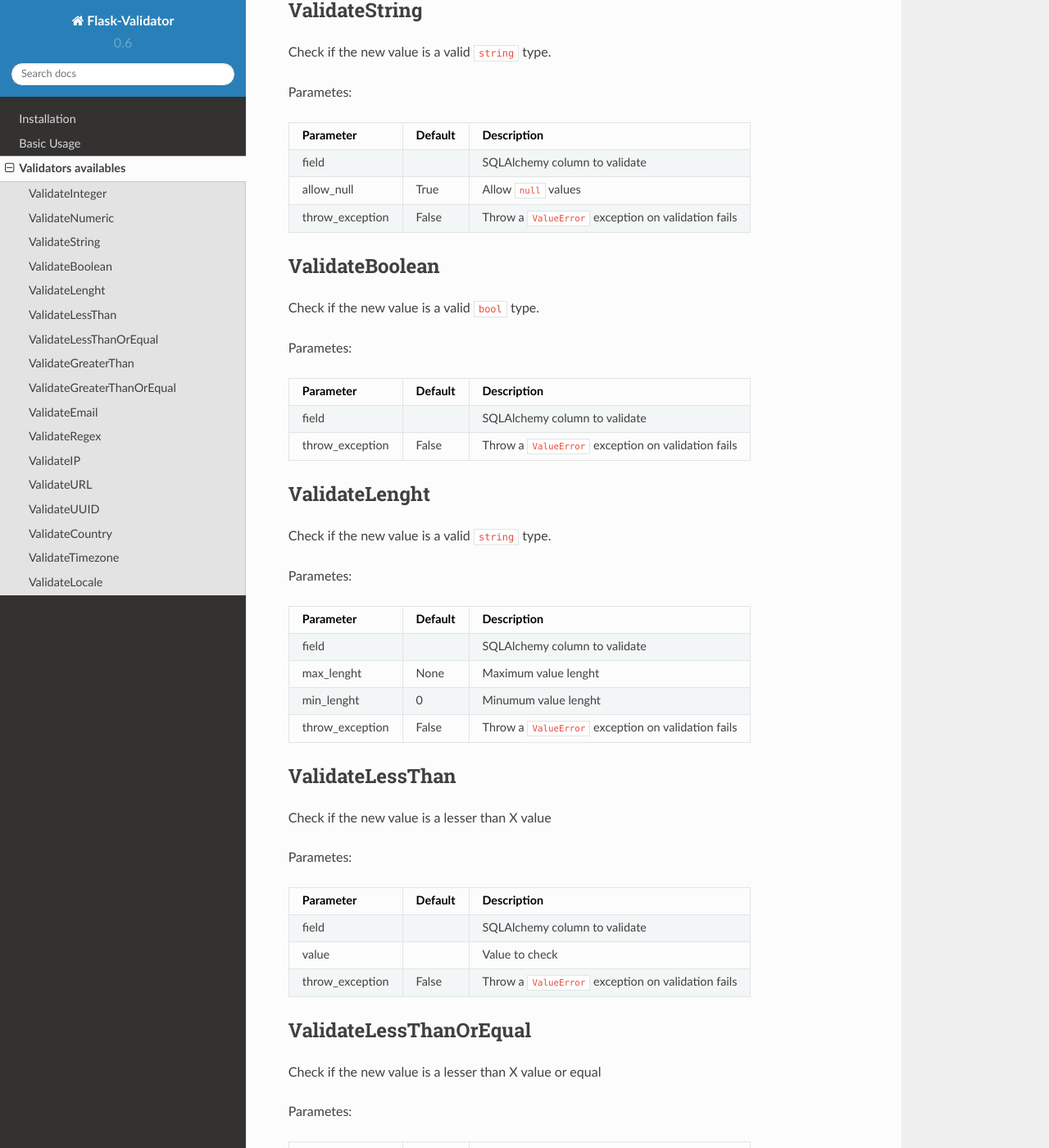
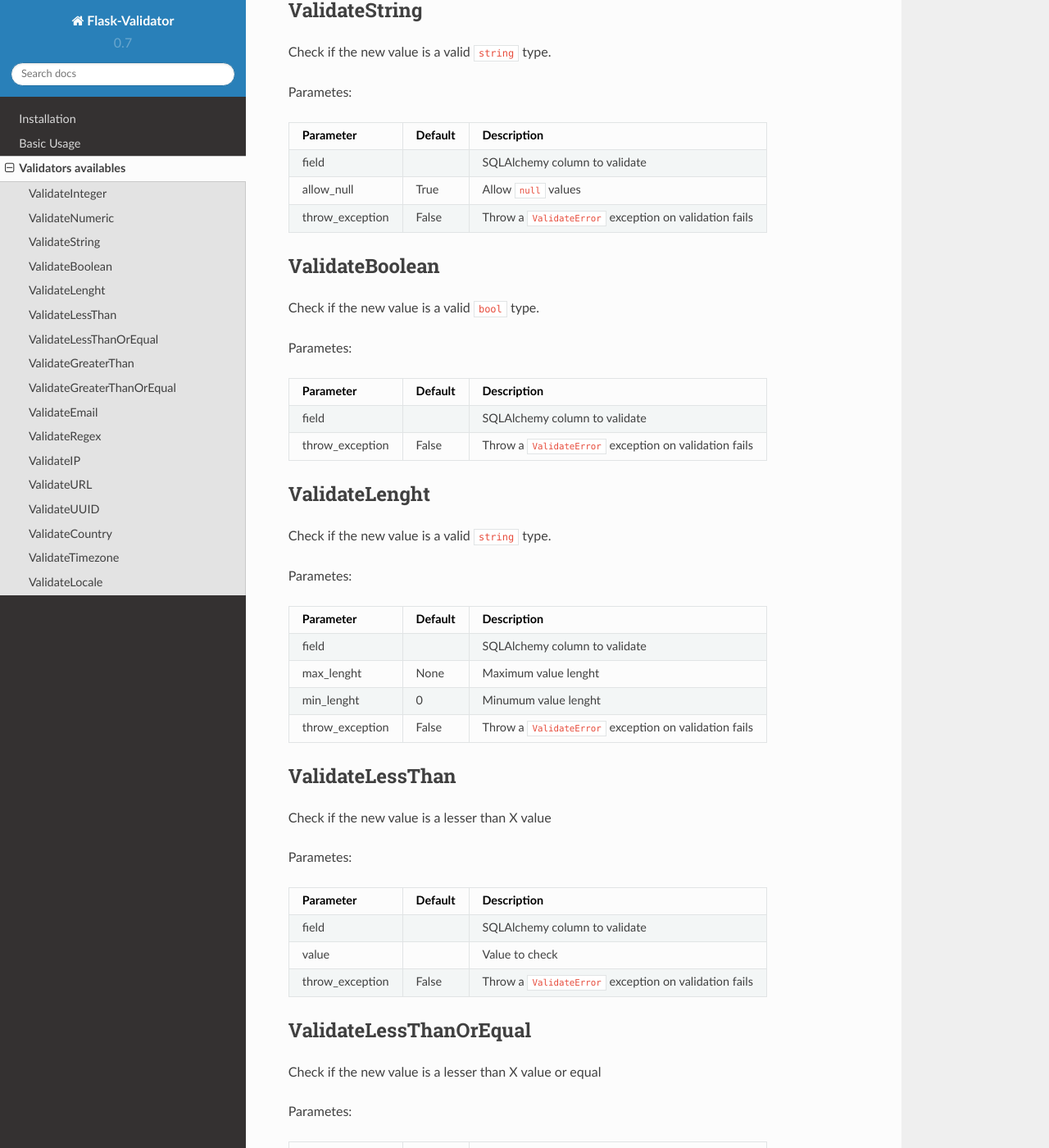
Before and after one commit to xeBuz/Flask-Validator, a Sphinx documentation site: the page built from docs/validators.rst, in a window 1280 px wide and 1400 px high, scrolled down 1472 px. Shown: the whole window at 82% size. Built offline with Sphinx 7.4.7 and the Read the Docs theme 2.0.0, drawn with Linux system fonts in a browser that asks for light colours; some of the changed text lies outside the part shown.

Commit message:
Handle custom Exception

```diff
--- a/docs/conf.py
+++ b/docs/conf.py
@@ -63,9 +63,9 @@
 # built documents.
 #
 # The short X.Y version.
-version = '0.6'
+version = '0.7'
 # The full version, including alpha/beta/rc tags.
-release = '0.6'
+release = '0.7'
 
 # The language for content autogenerated by Sphinx. Refer to documentation
 # for a list of supported languages.
--- a/docs/validators.rst
+++ b/docs/validators.rst
@@ -40,7 +40,7 @@
 +-------------------------+-----------+-----------------------------------------------------------------+
 | allow_null              | True      | Allow ``null`` values                                           |
 +-------------------------+-----------+-----------------------------------------------------------------+
-| throw_exception         | False     | Throw a ``ValueError`` exception on validation fails            |
+| throw_exception         | False     | Throw a ``ValidateError`` exception on validation fails         |
 +-------------------------+-----------+-----------------------------------------------------------------+
 
 
@@ -64,7 +64,7 @@
 +-------------------------+----------+-----------------------------------------------------------------+
 | allow_null              | True     | Allow ``null`` values                                           |
 +-------------------------+----------+-----------------------------------------------------------------+
-| throw_exception         | False    | Throw a ``ValueError`` exception on validation fails            |
+| throw_exception         | False    | Throw a ``ValidateError`` exception on validation fails         |
 +-------------------------+----------+-----------------------------------------------------------------+
 
 
@@ -88,7 +88,7 @@
 +-------------------------+----------+-----------------------------------------------------------------+
 | allow_null              | True     | Allow ``null`` values                                           |
 +-------------------------+----------+-----------------------------------------------------------------+
-| throw_exception         | False    | Throw a ``ValueError`` exception on validation fails            |
+| throw_exception         | False    | Throw a ``ValidateError`` exception on validation fails         |
 +-------------------------+----------+-----------------------------------------------------------------+
 
 
@@ -107,7 +107,7 @@
 +=========================+==========+=================================================================+
 | field                   |          | SQLAlchemy column to validate                                   |
 +-------------------------+----------+-----------------------------------------------------------------+
-| throw_exception         | False    | Throw a ``ValueError`` exception on validation fails            |
+| throw_exception         | False    | Throw a ``ValidateError`` exception on validation fails         |
 +-------------------------+----------+-----------------------------------------------------------------+
 
 
@@ -130,7 +130,7 @@
 +-------------------------+----------+-----------------------------------------------------------------+
 | min_lenght              | 0        | Minumum value lenght                                            |
 +-------------------------+----------+-----------------------------------------------------------------+
-| throw_exception         | False    | Throw a ``ValueError`` exception on validation fails            |
+| throw_exception         | False    | Throw a ``ValidateError`` exception on validation fails         |
 +-------------------------+----------+-----------------------------------------------------------------+
 
 
@@ -151,7 +151,7 @@
 +-------------------------+----------+-----------------------------------------------------------------+
 | value                   |          | Value to check                                                  |
 +-------------------------+----------+-----------------------------------------------------------------+
-| throw_exception         | False    | Throw a ``ValueError`` exception on validation fails            |
+| throw_exception         | False    | Throw a ``ValidateError`` exception on validation fails         |
 +-------------------------+----------+-----------------------------------------------------------------+
 
 
@@ -171,7 +171,7 @@
 +-------------------------+----------+-----------------------------------------------------------------+
 | value                   |          | Value to check                                                  |
 +-------------------------+----------+-----------------------------------------------------------------+
-| throw_exception         | False    | Throw a ``ValueError`` exception on validation fails            |
+| throw_exception         | False    | Throw a ``ValidateError`` exception on validation fails         |
 +-------------------------+----------+-----------------------------------------------------------------+
 
 .. _in_greater:
@@ -190,7 +190,7 @@
 +-------------------------+----------+-----------------------------------------------------------------+
 | value                   |          | Value to check                                                  |
 +-------------------------+----------+-----------------------------------------------------------------+
-| throw_exception         | False    | Throw a ``ValueError`` exception on validation fails            |
+| throw_exception         | False    | Throw a ``ValidateError`` exception on validation fails         |
 +-------------------------+----------+-----------------------------------------------------------------+
 
 
@@ -210,7 +210,7 @@
 +-------------------------+----------+-----------------------------------------------------------------+
 | value                   |          | Value to check                                                  |
 +-------------------------+----------+-----------------------------------------------------------------+
-| throw_exception         | False    | Throw a ``ValueError`` exception on validation fails            |
+| throw_exception         | False    | Throw a ``ValidateError`` exception on validation fails         |
 +-------------------------+----------+-----------------------------------------------------------------+
 
 
@@ -237,7 +237,7 @@
 +-------------------------+----------+--------------------------------------------------------------------------------+
 | allow_null              | True     | Allow ``null`` values                                                          |
 +-------------------------+----------+--------------------------------------------------------------------------------+
-| throw_exception         | False    | Throw a ``ValueError`` exception on validation fails                           |
+| throw_exception         | False    | Throw a ``ValidateError`` exception on validation fails                        |
 +-------------------------+----------+--------------------------------------------------------------------------------+
 
 
@@ -257,7 +257,7 @@
 +=========================+===========+=================================================================+
 | field                   |           | SQLAlchemy column to validate                                   |
 +-------------------------+-----------+-----------------------------------------------------------------+
-| throw_exception         | False     | Throw a ``ValueError`` exception on validation fails            |
+| throw_exception         | False     | Throw a ``ValidateError`` exception on validation fails         |
 +-------------------------+-----------+-----------------------------------------------------------------+
 
 
@@ -278,7 +278,7 @@
 +-------------------------+-----------+-----------------------------------------------------------------+
 | ipv6                    | False     | Check IPv6 Address instread of IPv4                             |
 +-------------------------+-----------+-----------------------------------------------------------------+
-| throw_exception         | False     | Throw a ``ValueError`` exception on validation fails            |
+| throw_exception         | False     | Throw a ``ValidateError`` exception on validation fails         |
 +-------------------------+-----------+-----------------------------------------------------------------+
 
 
@@ -298,7 +298,7 @@
 +-------------------------+-----------+-----------------------------------------------------------------+
 | allow_null              | True      | Allow ``null`` values                                           |
 +-------------------------+-----------+-----------------------------------------------------------------+
-| throw_exception         | False     | Throw a ``ValueError`` exception on validation fails            |
+| throw_exception         | False     | Throw a ``ValidateError`` exception on validation fails         |
 +-------------------------+-----------+-----------------------------------------------------------------+
 
 
@@ -319,7 +319,7 @@
 +-------------------------+-----------+-----------------------------------------------------------------+
 | version                 | 3         | UUID version                                                    |
 +-------------------------+-----------+-----------------------------------------------------------------+
-| throw_exception         | False     | Throw a ``ValueError`` exception on validation fails            |
+| throw_exception         | False     | Throw a ``ValidateError`` exception on validation fails         |
 +-------------------------+-----------+-----------------------------------------------------------------+
 
 
@@ -346,7 +346,7 @@
 +-------------------------+-----------+-----------------------------------------------------------------+
 | allow_null              | True      | Allow ``null`` values                                           |
 +-------------------------+-----------+-----------------------------------------------------------------+
-| throw_exception         | False     | Throw a ``ValueError`` exception on validation fails            |
+| throw_exception         | False     | Throw a ``ValidateError`` exception on validation fails         |
 +-------------------------+-----------+-----------------------------------------------------------------+
 
 
@@ -367,7 +367,7 @@
 +-------------------------+-----------+-----------------------------------------------------------------+
 | allow_null              | True      | Allow ``null`` values                                           |
 +-------------------------+-----------+-----------------------------------------------------------------+
-| throw_exception         | False     | Throw a ``ValueError`` exception on validation fails            |
+| throw_exception         | False     | Throw a ``ValidateError`` exception on validation fails         |
 +-------------------------+-----------+-----------------------------------------------------------------+
 
 
@@ -389,7 +389,7 @@
 +-------------------------+-----------+-----------------------------------------------------------------+
 | allow_null              | True      | Allow ``null`` values                                           |
 +-------------------------+-----------+-----------------------------------------------------------------+
-| throw_exception         | False     | Throw a ``ValueError`` exception on validation fails            |
+| throw_exception         | False     | Throw a ``ValidateError`` exception on validation fails         |
 +-------------------------+-----------+-----------------------------------------------------------------+
 
 
--- a/flask_validator/__init__.py
+++ b/flask_validator/__init__.py
@@ -1,4 +1,6 @@
 from .validator import FlaskValidator, Validator
+
+from .exceptions import ValidateError
 
 from .constraints import ValidateInteger, ValidateNumeric, ValidateString, ValidateBoolean, ValidateLength, \
     ValidateLessThan, ValidateLessThanOrEqual, ValidateGreaterThan, ValidateGreaterThanOrEqual, ValidateEmail, \
--- a/setup.py
+++ b/setup.py
@@ -10,7 +10,7 @@
 
 setup(
     name='Flask-Validator',
-    version='0.5',
+    version='0.7',
     license='Mozilla Public License',
     author='Jesus Roldan',
     author_email='jesus.roldan@gmail.com',
```
Also changed, not shown: 10 other files.
